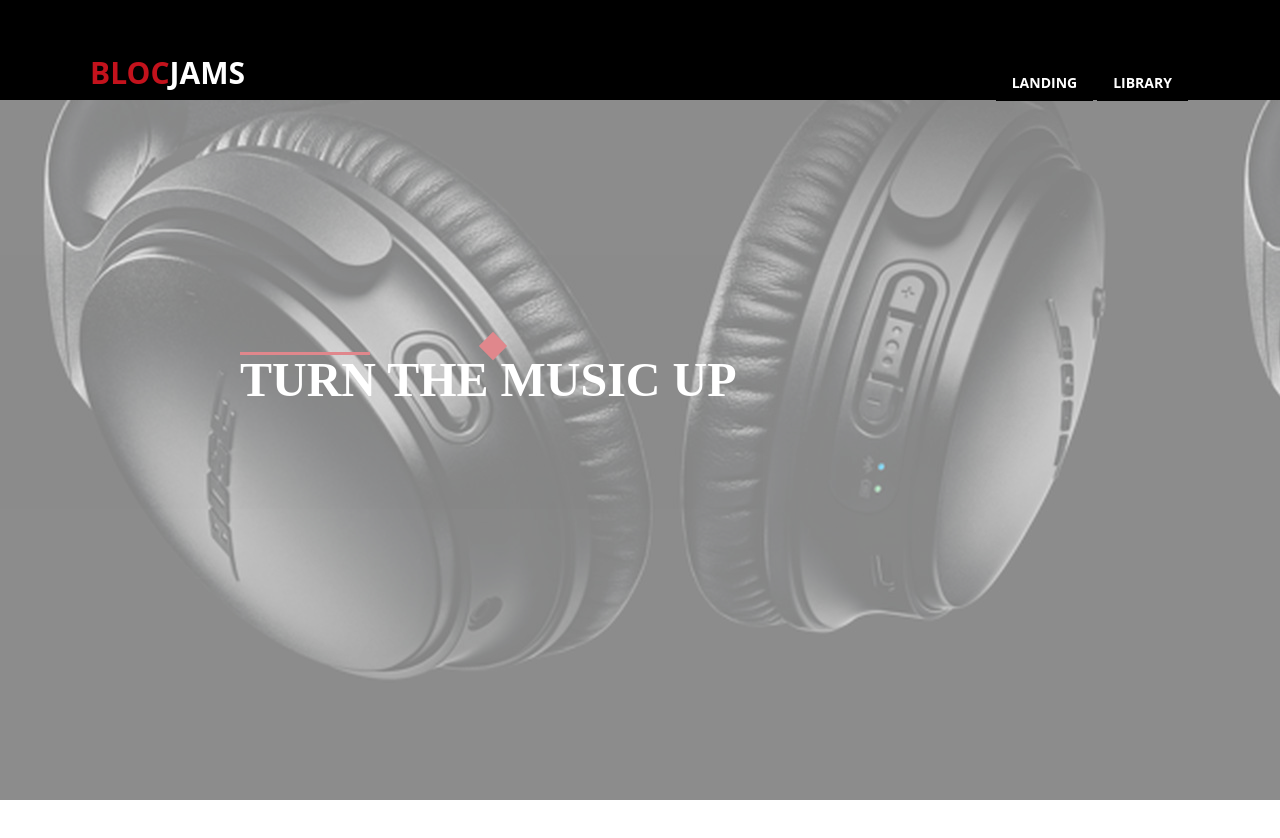
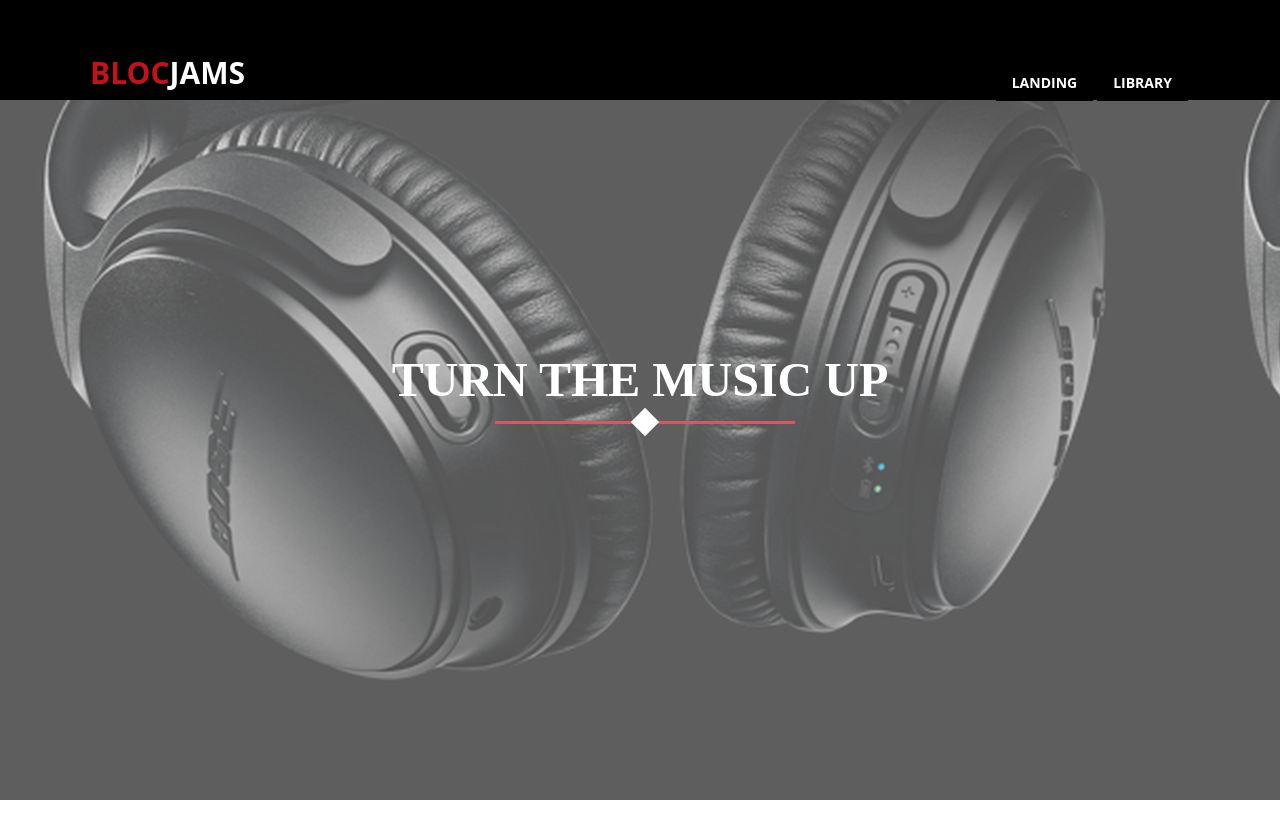
Before and after one commit to kaurnavjeet/bloc-jams-react, a React (Create React App) app: page / in a window 1280 px wide. Shown: the top 838 px of the page. Before the commit the page ends 800 px from the top, so only its background shows below. Built offline with nearby package versions, Linux system fonts and the light colour scheme.

Commit message:
CSS: WIP2

```diff
--- a/src/components/Landing.js
+++ b/src/components/Landing.js
@@ -2,7 +2,7 @@ import React from 'react'
 
 const Landing = () => (
   <section className="landing">
-    <div className="title">
+    <div className="head-title">
       <div className="music-title">
         <h1 className="hero-title">Turn the music up</h1>
         <div className="slider left"></div>
@@ -13,17 +13,17 @@ const Landing = () => (
 
 
     <section className="selling-point">
-      <div className="point">
-        <h2 className="point-title">Choose your music</h2>
-        <p className="point-description">The world is full of music; why should you listen to music that someone else chose?</p>
+      <div className="point-left">
+        <h2 className="title">Choose your music</h2>
+        <p className="description">The world is full of music; why should you listen to music that someone else chose?</p>
       </div>
-      <div className="point">
-        <h2 className="point-title">Unlimited, streaming, ad-free</h2>
-        <p className="point-description">No arbitrary limits. No distractions.</p>
-      </div>
-      <div className="point">
-        <h2 className="point-title">Mobile enabled</h2>
-        <p className="point-description">Listen to your music on the go. This streaming service is available on all mobile platform.</p>
+      <div className="point-center">
+        <h2 className="title">Unlimited, streaming, ad-free</h2>
+        <p className="description">No arbitrary limits. No distractions.</p>
+       </div>
+        <div className="point-right">
+        <h2 className="title">Mobile enabled</h2>
+        <p className="description">Listen to your music on the go. This streaming service is available on all mobile platform.</p>
       </div>
     </section>
   </section>
--- a/src/index.css
+++ b/src/index.css
@@ -62,30 +62,31 @@ div {
   border-color: #c3121c;
 }
 
-
 .landing {
-  background-image: url(./music-stock.png);
-  overflow: hidden;
-  opacity: 0.5;
+  color: #fff;
+  content: '';
+  background: url(./music-stock.png);
+  opacity: 0.7;
   width: 100%;
   height: 100%;
   position: absolute;
   top: 0;
-  color: #fff;
-  z-index: 10;
+  left: 0;
 }
 
-.title {
+.head-title {
   width: 800px;
   height: 100%;
   margin: auto;
   position: relative;
   text-align: center;
+  z-index: 1;
 }
 
 .music-title {
   top: 39%;
   position: absolute;
+  width: 100%;
 }
 
 .hero-title {
@@ -97,10 +98,10 @@ div {
 .diamond {
   width: 20px;
   height: 20px;
-  background-color: #c3121c;
+  background-color: #fff;
   position: absolute;
-  left: 49%;
-  top: 18%;
+  left: 395px;
+  top: 100px;
   -webkit-transform: rotate(45deg);
   -moz-transform: rotate(45deg);
   -ms-transform: rotate(45deg);
@@ -110,16 +111,41 @@ div {
 
 .slider {
   background: #c3121c;
-  width: 130px;
+  width: 250px;
   height: 3px;
   position: absolute;
-  top: 40px;
+  top: 109px;
 }
 
-.slider .left{
-  left: 0;
+.slider.left{
+  left: 305px;
 }
 
-.slider .right {
-  right: 0;
+.slider.right {
+  right: 295px;
 }
+
+.selling-point {
+  position: relative;
+  top: 150px;
+  height: 100%;
+  width: 100%;
+}
+
+.point-left{
+  top: -325px;
+  width: 33%;
+  float: left;
+}
+
+.point-center {
+  top: -325px;
+  width: 33%;
+  float: none;
+}
+
+.point-right {
+  top: -325px;
+  width: 33%;
+  float: right;
+}
```
